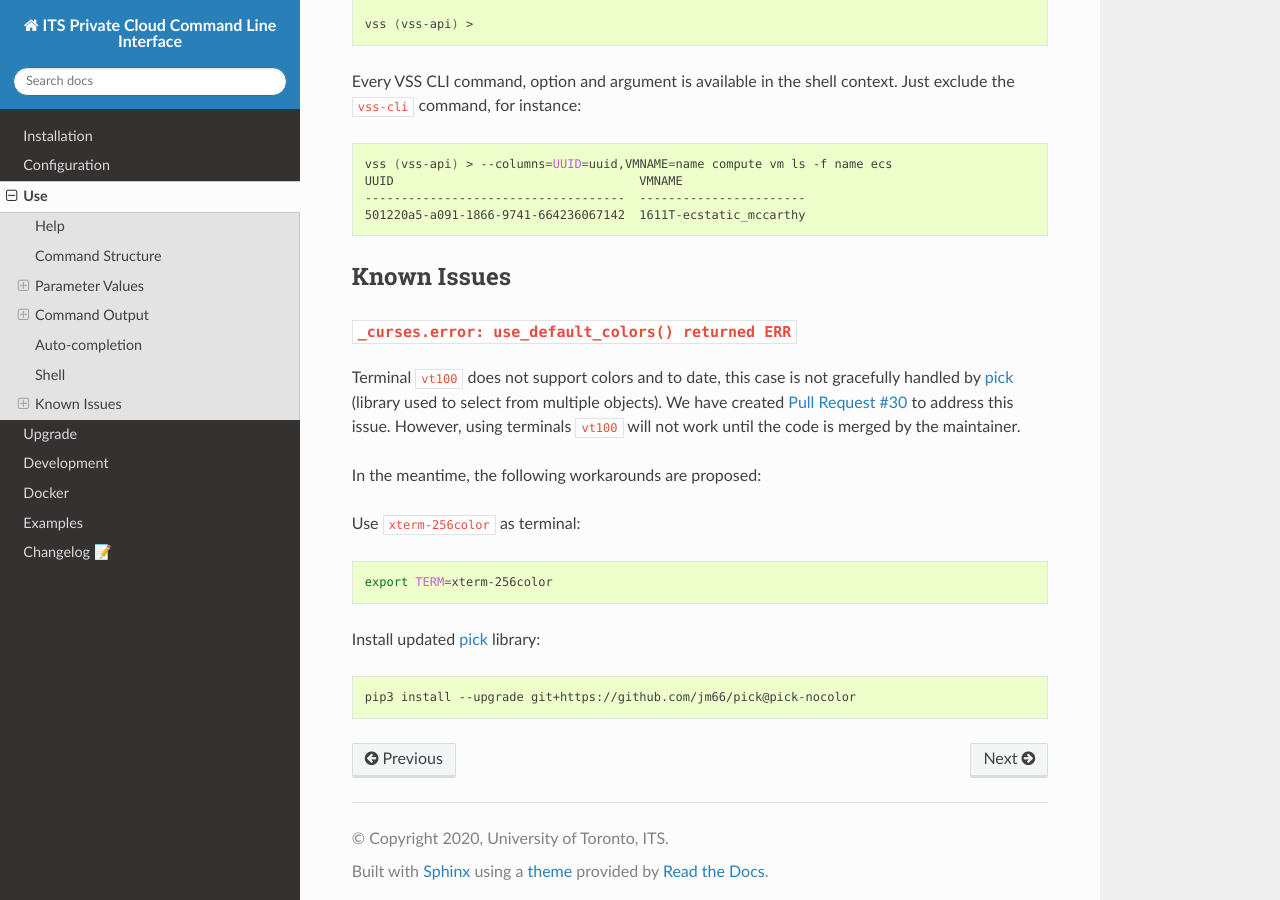
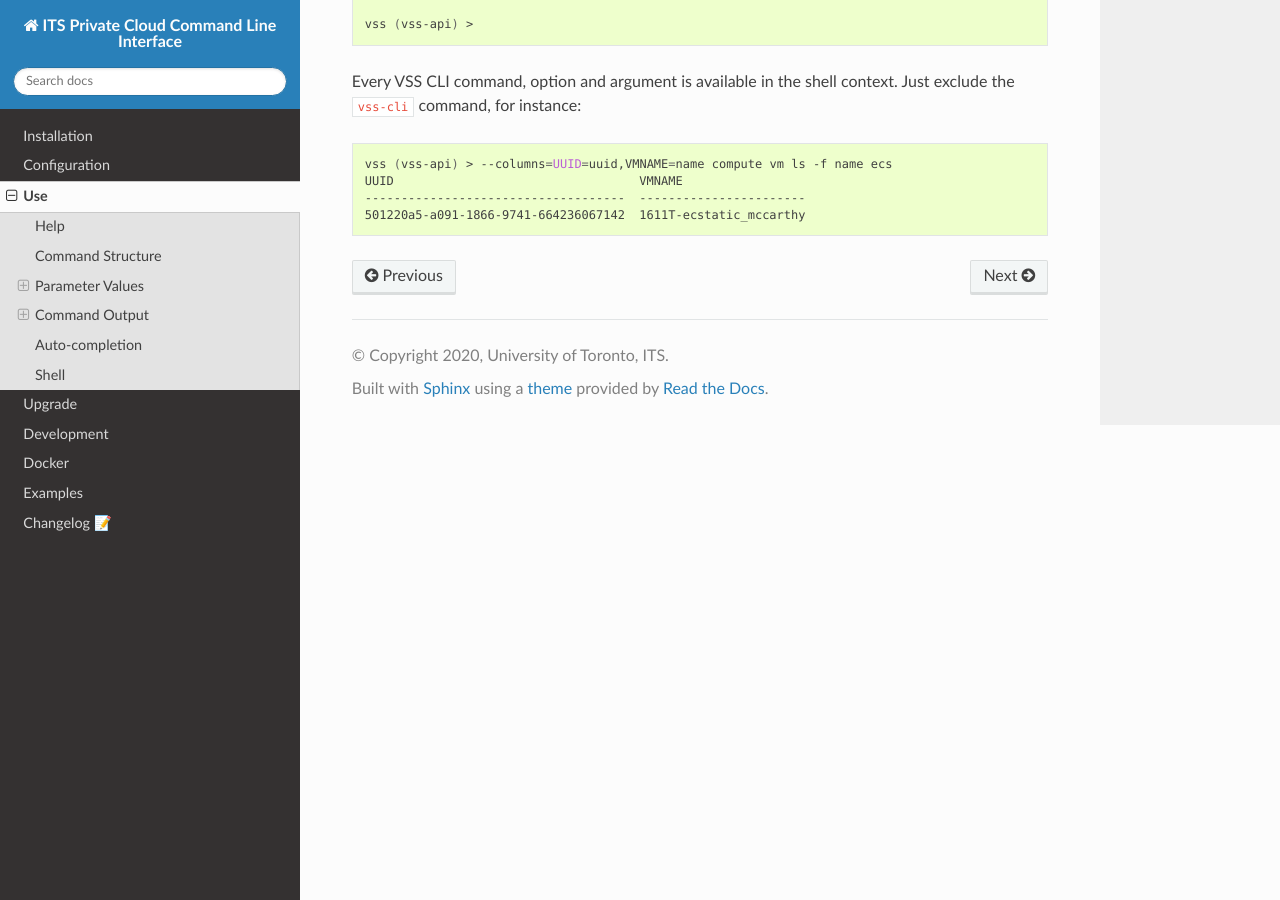
Before and after one commit to EIS-ITS/vss-cli, a Sphinx documentation site: the page built from docs/use.rst, in a window 1280 px wide and 900 px high, scrolled down 7736 px. Built offline with Sphinx 7.4.7 and the Read the Docs theme 2.0.0, drawn with Linux system fonts in a browser that asks for light colours; the version number could not be read and is left out.

Commit message:
Issue #223: ⬆ update pick from v0.6.4 to v0.6.6 - Removes know issues section in docs/use - fixes #223

```diff
--- a/docs/use.rst
+++ b/docs/use.rst
@@ -439,32 +439,6 @@ Just exclude the ``vss-cli`` command, for instance:
     501220a5-a091-1866-9741-664236067142  1611T-ecstatic_mccarthy
 
 
-Known Issues
-------------
-
-``_curses.error: use_default_colors() returned ERR``
-~~~~~~~~~~~~~~~~~~~~~~~~~~~~~~~~~~~~~~~~~~~~~~~~~~~~
-
-Terminal ``vt100`` does not support colors and to date, this case
-is not gracefully handled by `pick`_ (library used to select from
-multiple objects). We have created `Pull Request #30`_ to
-address this issue. However, using terminals ``vt100`` will not work
-until the code is merged by the maintainer.
-
-In the meantime, the following workarounds are proposed:
-
-Use ``xterm-256color`` as terminal:
-
-.. code-block:: bash
-
-    export TERM=xterm-256color
-
-Install updated `pick`_ library:
-
-.. code-block:: bash
-
-    pip3 install --upgrade git+https://github.com/jm66/pick@pick-nocolor
-
 .. _`jq`: https://stedolan.github.io/jq/
 .. _`pick`: https://github.com/wong2/pick
 .. _`Pull Request #30`: https://github.com/wong2/pick/pull/30
--- a/requirements.txt
+++ b/requirements.txt
@@ -10,7 +10,7 @@ jinja2>=2.10
 dateparser==0.7.0
 prompt-toolkit==2.0.8
 Pygments==2.4.2
-pick==0.6.4
+pick==0.6.6
 dataclasses-json==0.2.2
 validators==0.12.4
 click-spinner==0.1.8
```
Also changed, not shown: .bumpversion.cfg, 3 other files.
